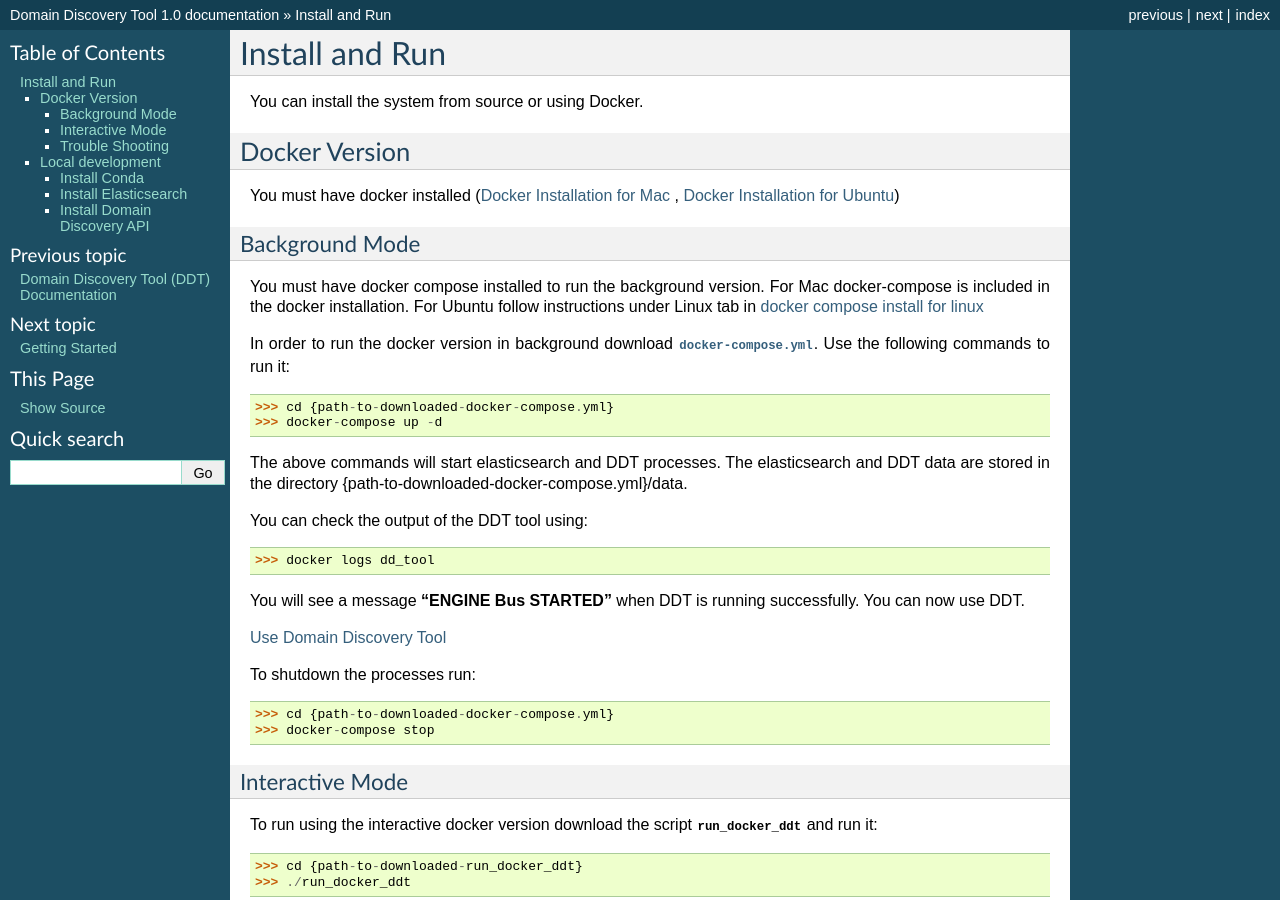
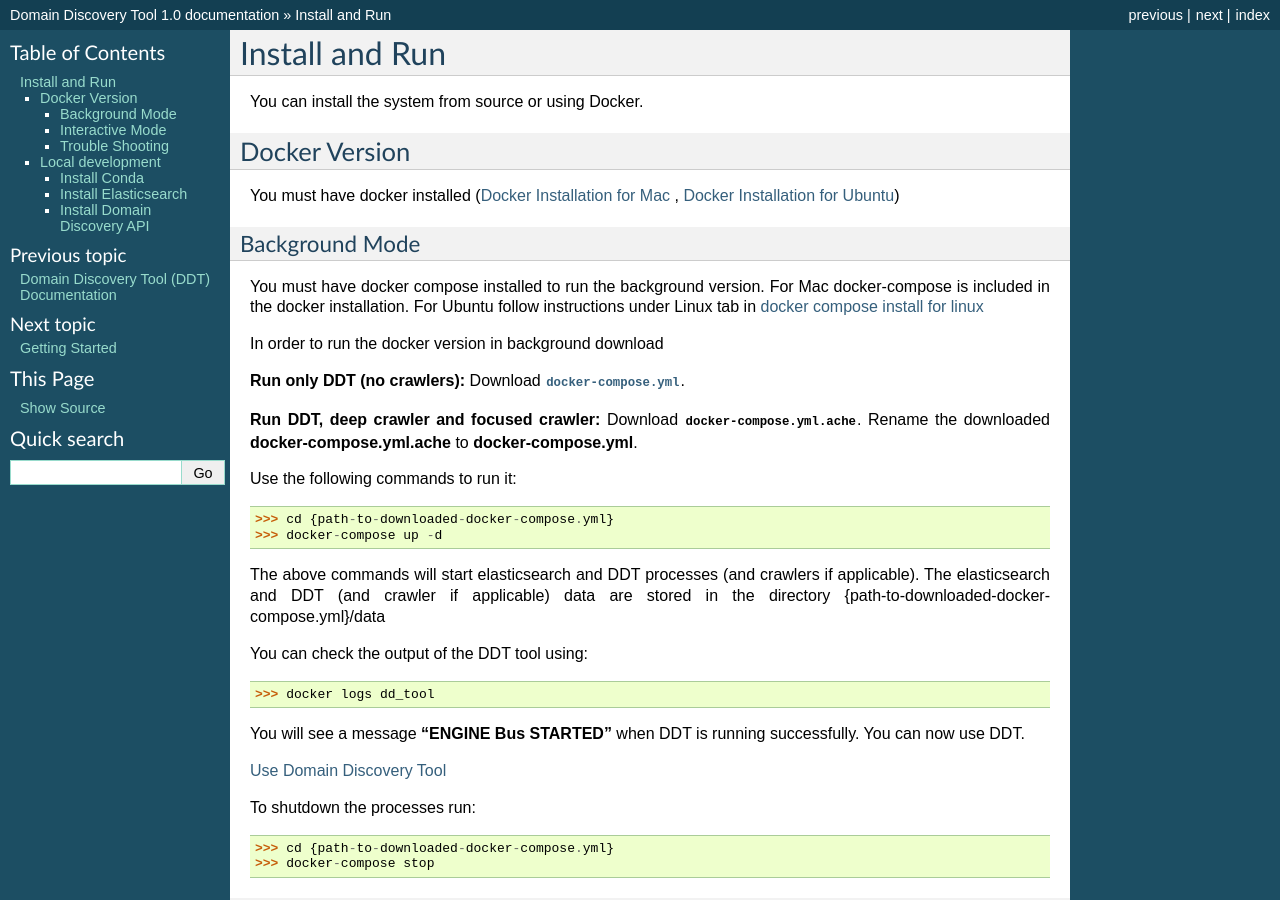
Before and after one commit to VIDA-NYU/domain_discovery_tool, a Sphinx documentation site: the page built from docs/install.rst, in a window 1280 px wide and 900 px high. Built offline with Sphinx 7.4.7, drawn with Linux system fonts in a browser that asks for light colours.

Commit message:
Added instructions for new docker-compose to run the crawlers

```diff
--- a/docs/install.rst
+++ b/docs/install.rst
@@ -13,12 +13,18 @@
 
 You must have docker compose installed to run the background version. For Mac docker-compose is included in the docker installation. For Ubuntu follow instructions under Linux tab in `docker compose install for linux <https://docs.docker.com/compose/install/>`_
 
-In order to run the docker version in background download :download:`docker-compose.yml <../docker-compose.yml>`. Use the following commands to run it:
+In order to run the docker version in background download
+
+**Run only DDT (no crawlers):** Download :download:`docker-compose.yml <../docker-compose.yml>`.
+
+**Run DDT, deep crawler and focused crawler:** Download :download:`docker-compose.yml.ache <../docker-compose.yml.ache>`. Rename the downloaded **docker-compose.yml.ache** to **docker-compose.yml**.
+
+Use the following commands to run it:
 
 >>> cd {path-to-downloaded-docker-compose.yml}
 >>> docker-compose up -d
 
-The above commands will start elasticsearch and DDT processes. The elasticsearch and DDT data are stored in the directory {path-to-downloaded-docker-compose.yml}/data.
+The above commands will start elasticsearch and DDT processes (and crawlers if applicable). The elasticsearch and DDT (and crawler if applicable) data are stored in the directory {path-to-downloaded-docker-compose.yml}/data
 
 You can check the output of the DDT tool using:
 
```
